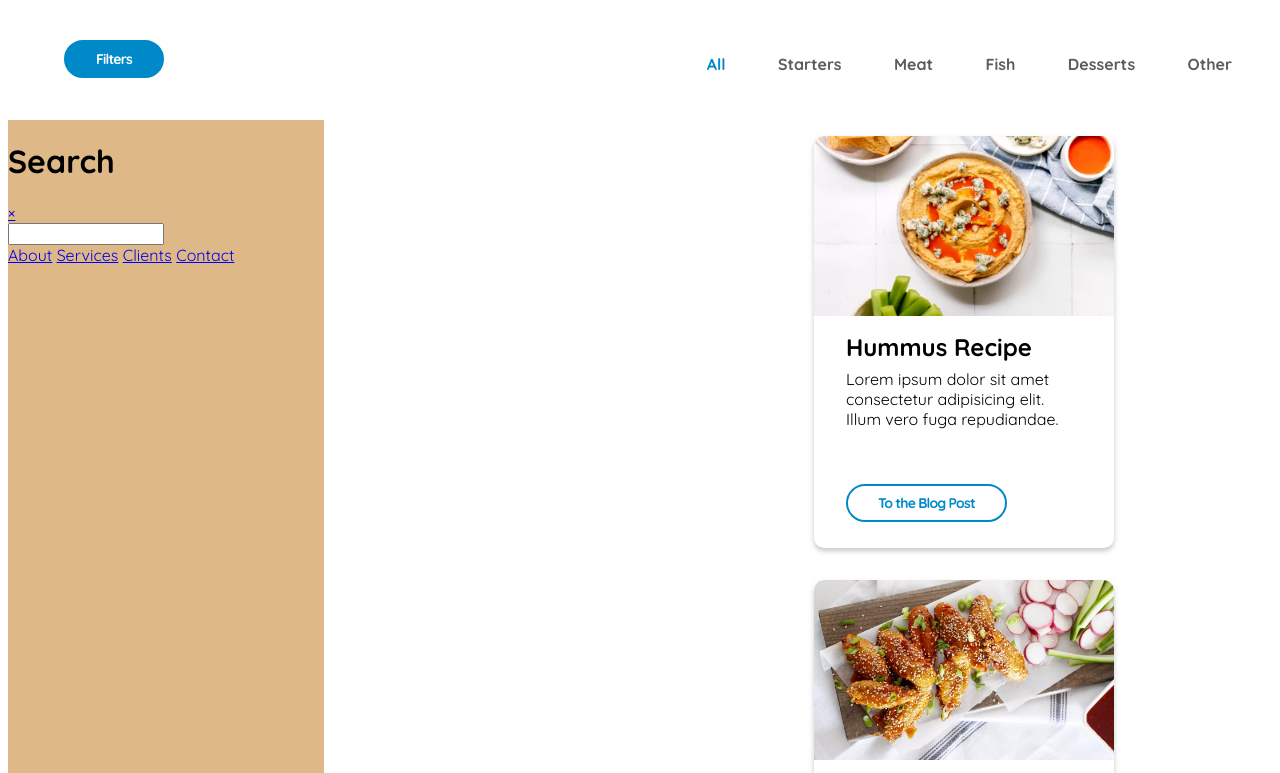
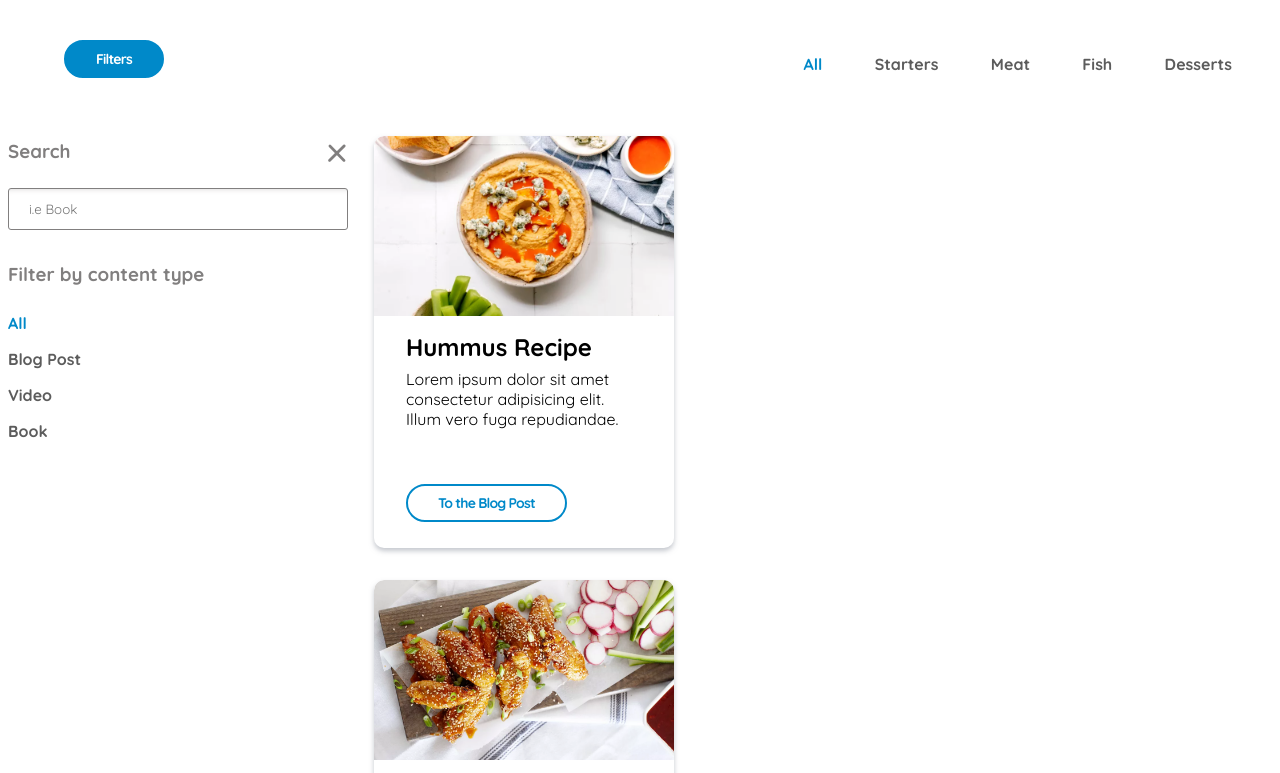
Before and after one commit to joanamartinez/Isotope_Filters, a plain HTML site: page code/index.html in a window 1280 px wide. Both pictures are taken after a click on the button "Filters". Shown: the top 773 px of the page. Drawn offline with nearby package versions, Linux system fonts and the light colour scheme; some icons are missing.

Commit message:
Fourth commit, application almost completed

```diff
--- a/code/index.html
+++ b/code/index.html
@@ -19,14 +19,30 @@
                 <button id="filter-button" class="filter-button" onclick="openSideNav()">Filters</button>
             </li>
         </ul>
-        <ul class="nav-bar-right">
-            <li class="nav-bar-item nav-bar-item-selected">All</li>
-            <li class="nav-bar-item">Starters</li>
-            <li class="nav-bar-item">Meat</li>
-            <li class="nav-bar-item">Fish</li>
-            <li class="nav-bar-item">Desserts</li>
-            <li class="nav-bar-item">Other</li>
-        </ul>
+        <!--
+            <div class="filters">
+                <div class="ui-group">
+                    <h3>Color</h3>
+                    <div class="button-group js-radio-button-group" data-filter-group="color">
+                    <button class="button is-checked" data-filter="">any</button>
+                    <button class="button" data-filter=".red">red</button>
+                    <button class="button" data-filter=".blue">blue</button>
+                    <button class="button" data-filter=".yellow">yellow</button>
+                    </div>
+                </div>
+            </div>
+        -->
+        <div class="filters">
+            <ul class="nav-bar-right ui-group">
+                <div class="nav-bar-group js-radio-nav-bar-group" data-filter-group="types">
+                    <li class="nav-bar-item nav-bar-item-selected" data-filter=".all">All</li>
+                    <li class="nav-bar-item" data-filter=".starters">Starters</li>
+                    <li class="nav-bar-item" data-filter=".meat">Meat</li>
+                    <li class="nav-bar-item" data-filter=".fish">Fish</li>
+                    <li class="nav-bar-item" data-filter=".desserts">Desserts</li>
+                </div>
+            </ul>
+        </div>
     </nav>
   </header>
 
@@ -35,22 +51,28 @@
         <div id="side-nav-bar" class="hidden">
             <div class="search-section">
                 <div class="search-section-header">
-                    <h1>Search</h1>
+                    <h3 class="search-title">Search</h3>
                     <a href="javascript:void(0)" class="closebtn" onclick="closeSideNav()">&times;</a>
                 </div>
-                <input type="text" class="search-bar">
+                <input type="text" class="search-bar" placeholder="i.e Book">
             </div>
             <div class="filters">
-                <a href="#">About</a>
-                <a href="#">Services</a>
-                <a href="#">Clients</a>
-                <a href="#">Contact</a>
+                <h3 class="filters-title">Filter by content type</h3>
+                <div class="side-nav-bar ui-group">
+                    <div class="side-nav-bar-group js-radio-side-nav-bar-group" data-filter-group="color">
+                        <a class="side-nav-bar-item side-nav-bar-item-selected" data-filter=".all-types" >All</a>
+                        <a class="side-nav-bar-item" data-filter=".blog-post" >Blog Post</a>
+                        <a class="side-nav-bar-item" data-filter=".video" >Video</a>
+                        <a class="side-nav-bar-item" data-filter=".book" >Book</a>
+                    </div>
+                </div>
             </div>
         </div>
 
         <div id="cards">
-            <div class="cards-container">
-                <div class="card" data-category="starters">
+            <div id="cards-container" class="cards-container">
+                <input type="text" class="search-bar-mobile search-bar" style="visibility: hidden;">
+                <div class="card all all-types starters blog-post">
                     <div class="card-header">
                         <img class="card-img" src="images/hummus.png" alt="Hummus Recipe">
                     </div>
@@ -61,7 +83,7 @@
                     </div>
                 </div>
 
-                <div class="card">
+                <div class="card all all-types meat video">
                     <div class="card-header">
                         <img class="card-img" src="images/air-fryer-chicken.png" alt="Air Fryer Chicken Recipe">
                         <div class="card-icon">
@@ -75,7 +97,7 @@
                     </div>
                 </div>
 
-                <div class="card">
+                <div class="card all all-types starters book">
                     <div class="card-header">
                         <img class="card-img" src="images/vegan-queso.png" alt="Vegan Queso Recipe">
                     </div>
@@ -86,7 +108,7 @@
                     </div>
                 </div>
 
-                <div class="card">
+                <div class="card all all-types fish blog-post">
                     <div class="card-header">
                         <img class="card-img" src="images/air-fryer-fish.png" alt="Air Fryer Fish Recipe">
                         <div class="card-icon">
@@ -100,7 +122,7 @@
                     </div>
                 </div>
 
-                <div class="card">
+                <div class="card all all-types meat blog-post">
                     <div class="card-header">
                         <img class="card-img" src="images/beef-wellington.png" alt="Beef Wellington Recipe">
                         <div class="logo">
@@ -114,7 +136,7 @@
                     </div>
                 </div>
 
-                <div class="card">
+                <div class="card all all-types desserts blog-post">
                     <div class="card-header">
                         <img class="card-img" src="images/jelly-donuts.png" alt="Jelly Donuts Recipe">
                     </div>
@@ -125,7 +147,7 @@
                     </div>
                 </div>
 
-                <div class="card">
+                <div class="card all all-types fish blog-post">
                     <div class="card-header">
                         <img class="card-img" src="images/oven-salmon.png" alt="Oven Salmon Recipe">
                     </div>
@@ -136,7 +158,7 @@
                     </div>
                 </div>
 
-                <div class="card">
+                <div class="card all all-types desserts blog-post">
                     <div class="card-header">
                         <img class="card-img" src="images/pumpkin-spice-babka.png" alt="Pumpkin Spice Babka Recipe">
                     </div>
--- a/code/js/index.js
+++ b/code/js/index.js
@@ -1,21 +1,56 @@
+
+var navItemFilters = {};
+var navItemFilter;
+
+var sideNavItemFilters = {};
+var sideNavItemFilter;
+// quick search regex
 var qsRegex;
 
-/* Filters with Isotope */
-var $cards = $('.cards-container').isotope({
+// init Isotope
+var $cards = $('#cards-container').isotope({
   itemSelector: '.card',
-  layoutMode: 'fitRows',
-  masonry: {
-    columnWidth: '.cards'
-    },
   filter: function() {
-    return qsRegex ? $(this).text().match( qsRegex ) : true;
-  }
+    var $this = $(this);
+    var searchResult = qsRegex ? $this.text().match( qsRegex ) : true;
+    var navItemResult = navItemFilter ? $this.is( navItemFilter ) : true;
+    return searchResult && navItemResult;
+  },
 });
 
-var $searchBar = $('.search-bar').keyup(  function() {
+$('.filters').on( 'click', '.nav-bar-item', function() {
+  /* Top Nav Bar change element color to blue when clicked */
+  $(this).addClass('nav-bar-item-selected').siblings().removeClass('nav-bar-item-selected');
+  var $navItemGroup = $(this).parents('.nav-bar-group');
+  var filterGroup = $navItemGroup.attr('data-filter-group');
+  navItemFilters[ filterGroup ] = $(this).attr('data-filter');
+  navItemFilter = concatValues( navItemFilters );
+  $cards.isotope();
+});
+
+$('.filters').on( 'click', '.side-nav-bar-item', function() {
+  /* Side Nav Bar change element color to blue when clicked */
+  $(this).addClass('side-nav-bar-item-selected').siblings().removeClass('side-nav-bar-item-selected');
+  var $sideNavItemGroup = $(this).parents('.side-nav-bar-group');
+  var filterGroupSide = $sideNavItemGroup.attr('data-filter-group');
+  sideNavItemFilters[ filterGroupSide ] = $(this).attr('data-filter');
+  sideNavItemFilter = concatValues( sideNavItemFilters );
+  $cards.isotope();
+});
+
+// use value of search field to filter
+var $searchBar = $('.search-bar').keyup(function() {
   qsRegex = new RegExp( $searchBar.val(), 'gi' );
   $cards.isotope();
 });
+
+function concatValues( obj ) {
+  var value = '';
+  for ( var prop in obj ) {
+    value += obj[ prop ];
+  }
+  return value;
+}
 
 /* Open and close the side bar */
 function openSideNav() {
@@ -23,19 +58,15 @@ function openSideNav() {
   $("#side-nav-bar").toggleClass("side-nav-bar");
   $("#cards").toggleClass("cards");
   $("#filter-button").toggleClass("filter-button-active");
+  $cards.isotope();
 }
 
 function closeSideNav() {
   $("#side-nav-bar").addClass('hidden').siblings().removeClass('side-nav-bar cards');
   $("#filter-button").removeClass("filter-button-active");
+  $cards.isotope();
 }
 
-/* Top Nav Bar change element color to blue when clicked */
-  $('.nav-bar-right').children().each( function( i, liElement ) {
-    var $liElement = $( liElement );
-    $liElement.click( function(e) {
-        $(this).toggleClass('nav-bar-item-selected').siblings().removeClass('nav-bar-item-selected');
-        e.preventDefault();
-    });
-    i++;
-  });
+$(window).load(function() {
+  $cards.isotope();
+});
--- a/code/style/style.css
+++ b/code/style/style.css
@@ -25,15 +25,18 @@
   list-style: none;
 }
 
-.nav-bar-item {
-  display: inline-block;
-  padding: 0 1.5em;
+.nav-bar-item, .side-nav-bar-item {
   font-weight: bold;
   cursor: pointer;
   color: rgb(92, 92, 92);
 }
 
-.nav-bar-item-selected {
+.nav-bar-item {
+  display: inline-block;
+  padding: 0 1.5em;
+}
+
+.nav-bar-item-selected, .side-nav-bar-item-selected {
   color: var(--btn-color);
 }
 
@@ -46,11 +49,45 @@ main {
   display: none;
 }
 
+.filters-title, .search-title {
+  color: rgb(129, 127, 127);
+}
+
+.search-section-header {
+  display: flex;
+  justify-content: space-between;
+  align-items: center;
+}
+
 .side-nav-bar {
   flex: 1;
+  min-width: 350px;
   left: 0;
   transition: 2s;
-  background-color: burlywood;
+}
+
+.side-nav-bar-item {
+  display: flex;
+  flex-direction: row;
+  padding: 0.5em 1em 0.5em 0;
+  margin-left: 0%;
+}
+
+.closebtn {
+  text-decoration: none;
+  font-size: 3em;
+  color: rgb(129, 127, 127);
+  margin-right: 10px;
+}
+
+.search-bar {
+  width: calc(100% - 10px);
+  border-radius: 3px;
+  padding: 12px 20px;
+  margin: 0.5em 0 1em 0;
+  box-sizing: border-box;
+  border: 1px solid  rgb(129, 127, 127);
+  box-shadow: inset 0px 6px 8px -10px rgb(129, 127, 127);
 }
 
 .cards {
@@ -60,17 +97,16 @@ main {
 /* Card Style */
 #cards {
   width: 100%;
-  display: flex;
-  justify-content: center;
-  align-items: center;
-  flex-direction: row;
+  display: grid;
+  grid-template-columns: repeat(auto-fill, 300px);
 }
 
 .cards-container {
+  width: 100%;
   display: flex;
-  margin: 0em 4em 4em 4em;
+  justify-content: center;
+  margin: 0 auto;
   justify-content: space-around;
-  flex-wrap: wrap;
 }
 
 .card {
@@ -154,7 +190,11 @@ main {
 }
 
 @media (max-width: 800px) {
-  .nav-bar {
+  .nav-bar, .side-nav-bar {
     visibility: hidden;
   }
+
+  .search-bar-mobile {
+    visibility: visible;
+  }
 }
```
Also changed, not shown: code/js/index-test.js (added, +47 -0 lines), 1 other file.
